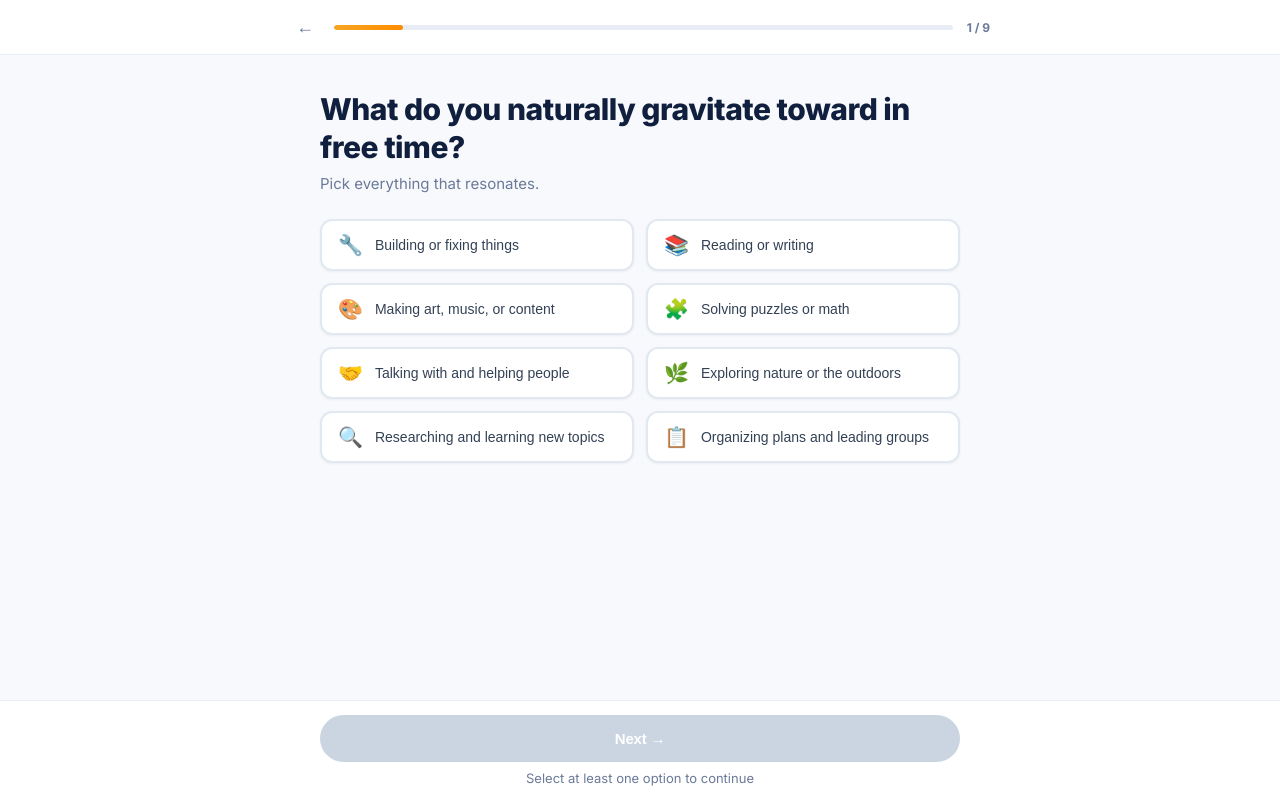
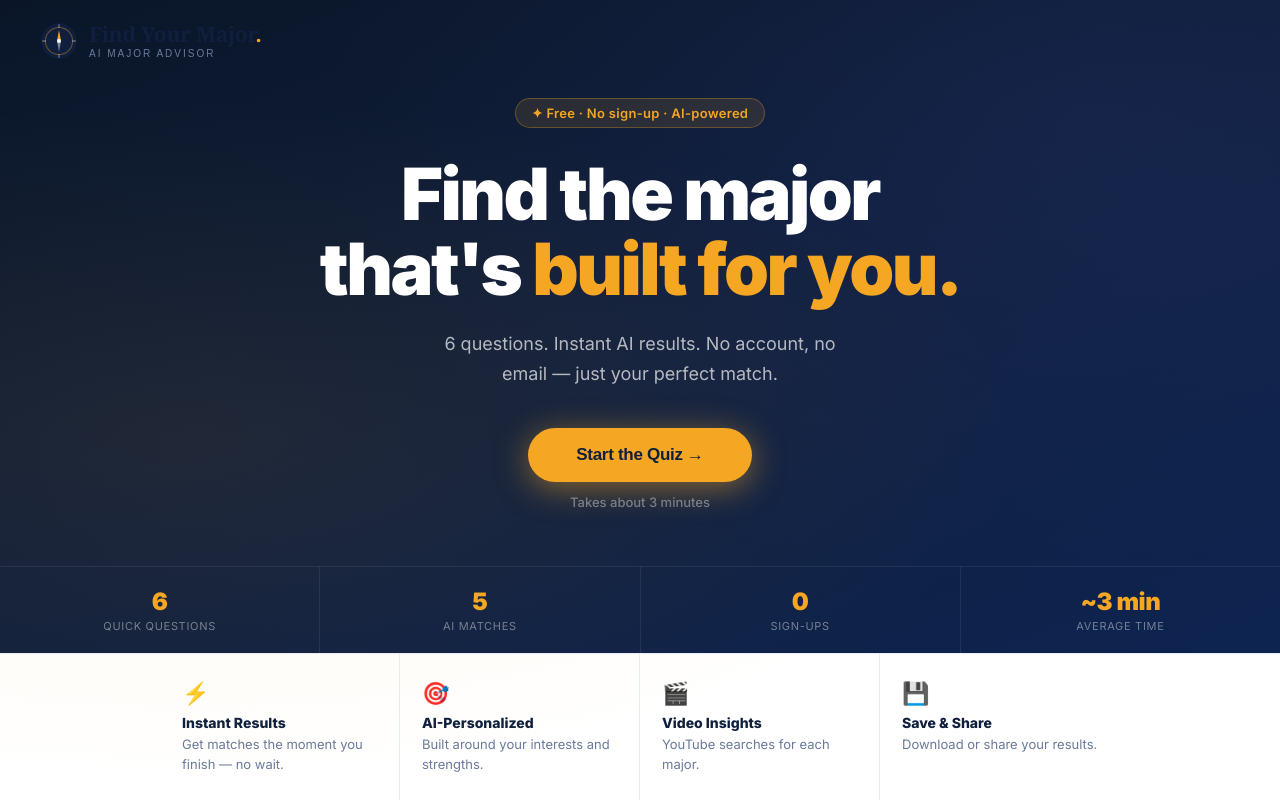
Before and after one commit to projectownership/Findyourmajor, a React (Vite) app: page /quiz in a window 1280 px wide. Built offline with nearby package versions, Linux system fonts and the light colour scheme.

Commit message:
Fix name screen not showing — initialize quiz at hero phase

```diff
--- a/src/pages/Quiz.jsx
+++ b/src/pages/Quiz.jsx
@@ -511,7 +511,7 @@ function VideoSection({ major, videoQueries, mobile }) {
 export default function Quiz() {
   const navigate = useNavigate();
   const mobile = useIsMobile();
-  const [phase, setPhase] = useState("quiz");
+  const [phase, setPhase] = useState("hero");
   const [step, setStep] = useState(0);
   const [answers, setAnswers] = useState({});
   const [results, setResults] = useState(null);
```
